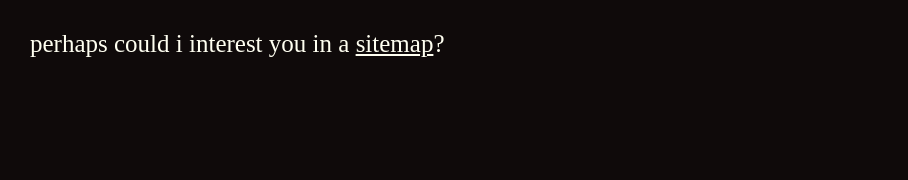
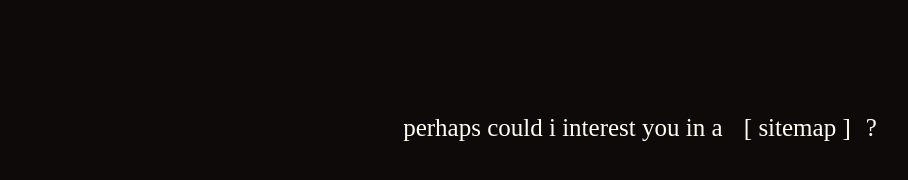
Before and after one commit to Bees-Please/Bees-Please.github.io, a plain HTML site: page index.html in a window 1280 px wide. Shown: the whole page, without its empty margins (0-908 px from the left). Drawn offline with Linux system fonts and the light colour scheme; a web font is replaced by a local one.

Commit message:
link stylizing

```diff
--- a/index.html
+++ b/index.html
@@ -7,7 +7,10 @@
 </head>
 
 <body>
-    <p>perhaps could i interest you in a <a href="https://Bees-Please.github.io/sitemap">sitemap</a>?</p>
+    <br>
+    <br>
+    <br>
+    <p style="text-align: center;">perhaps could i interest you in a <a class="internal_nav" href="https://Bees-Please.github.io/sitemap" style="text-decoration:none">sitemap</a>?</p>
 </body>
 
 </html>
--- a/shared_resources/css/style.css
+++ b/shared_resources/css/style.css
@@ -52,6 +52,7 @@ h1 {
   font-size: var(--all-text);
 }
 
+/* TOP NAVBAR */
 /* navbars and higher order selectables */
 .navbar ul {
   font-size: var(--all-text);
@@ -79,3 +80,24 @@ h1 {
 .navbar li {
   float: left
 }
+
+/* OTHER NAVIGATION */
+/* navbars and higher order selectables */
+.internal_nav{
+  text-decoration: none;
+  padding-right: 15px;
+  padding-left: 15px;
+}
+
+.internal_nav:hover {
+  background-color: var(--light);
+  color: var(--dark);
+}
+
+.internal_nav:before{
+  content: " [ "
+}
+
+.internal_nav:after{
+  content: " ]"
+}
```
